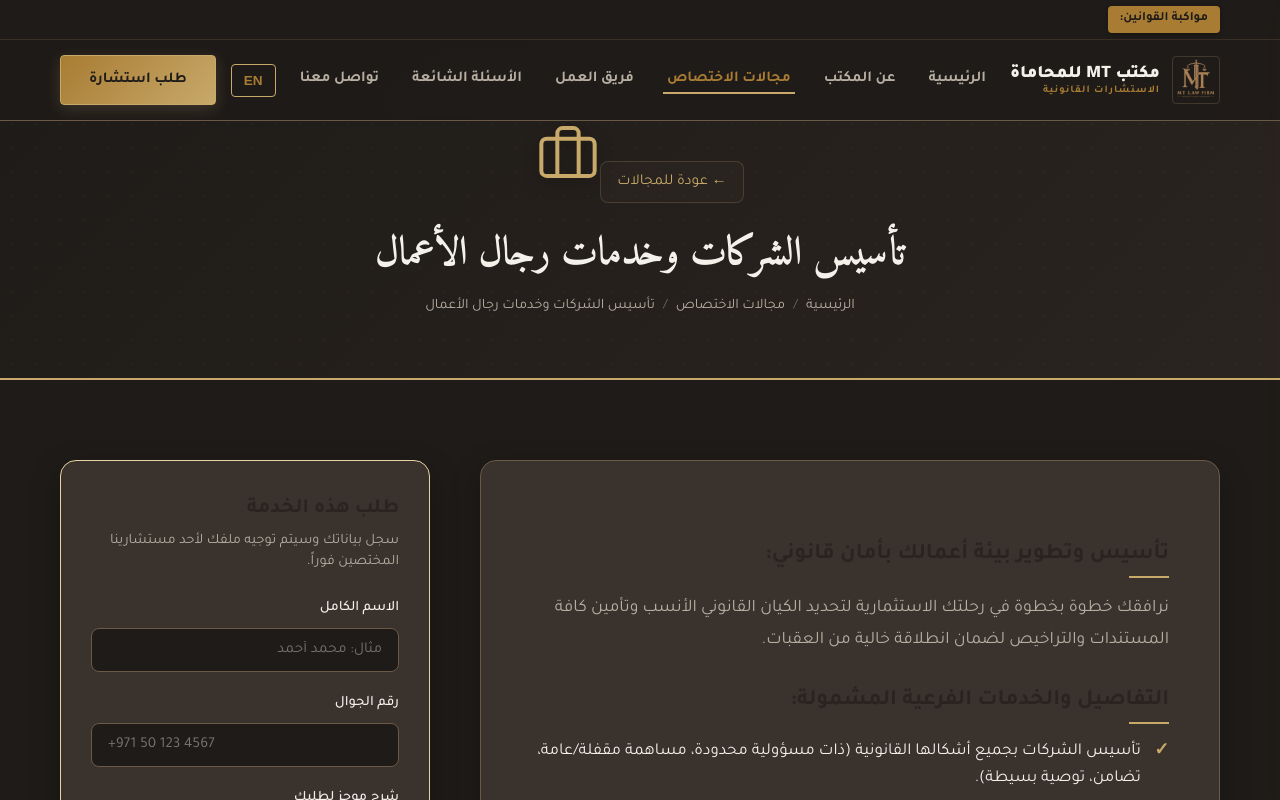
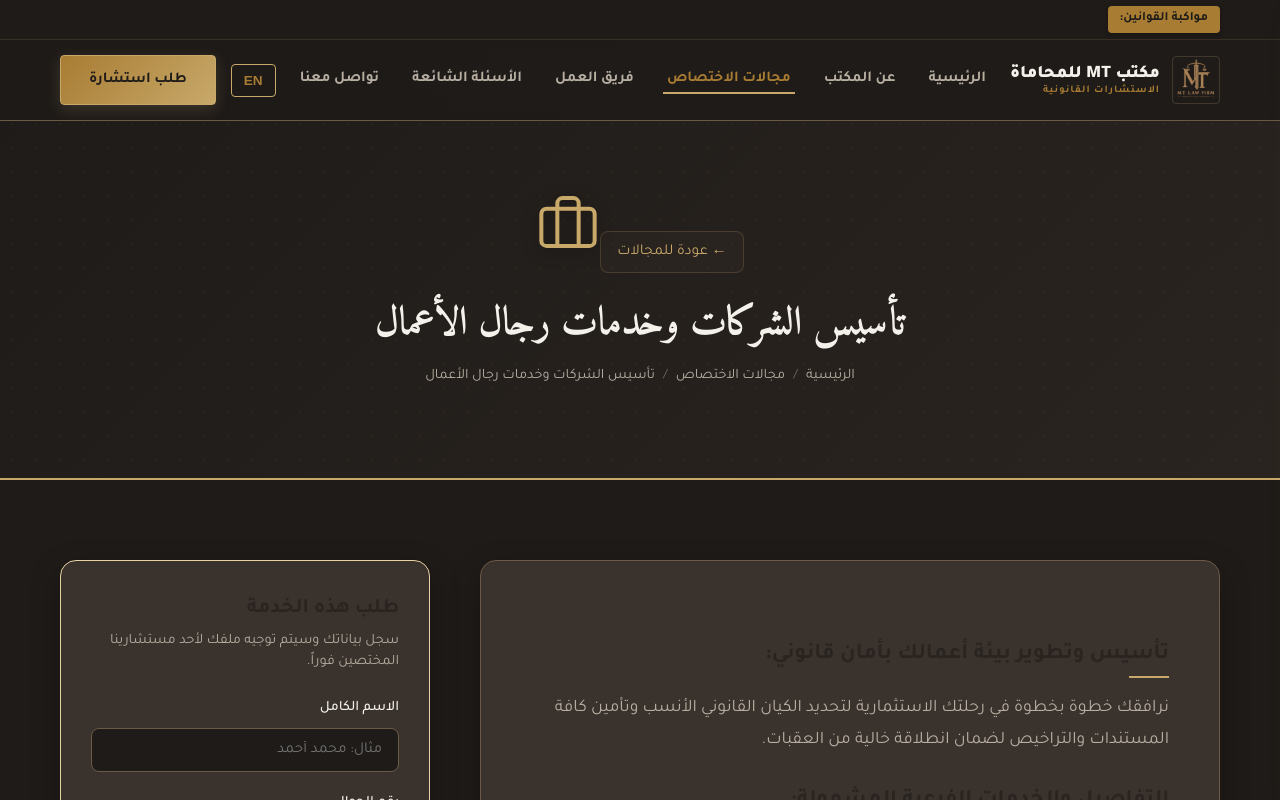
Before and after one commit to Fathy-Ahmed/MT-Law-Firm-website, a React (Vite) app: page /services/company-formation in a window 1280 px wide. Shown: the top 800 px of the page. Built offline with nearby package versions, Linux system fonts and the light colour scheme; a web font is replaced by a local one.

Commit message:
design: adjust sub-page hero top padding to clear sticky navbar and center content

```diff
--- a/css/styles.css
+++ b/css/styles.css
@@ -2229,7 +2229,7 @@ html[dir="ltr"] .back-to-top {
 .service-detail-hero {
     background: linear-gradient(135deg, var(--color-bg-deep) 0%, var(--color-bg-dark) 100%);
     color: var(--color-text-dark);
-    padding: 80px 0 60px 0;
+    padding: 150px 0 90px 0;
     text-align: center;
     border-bottom: 2px solid var(--color-gold-primary);
     position: relative;
```
